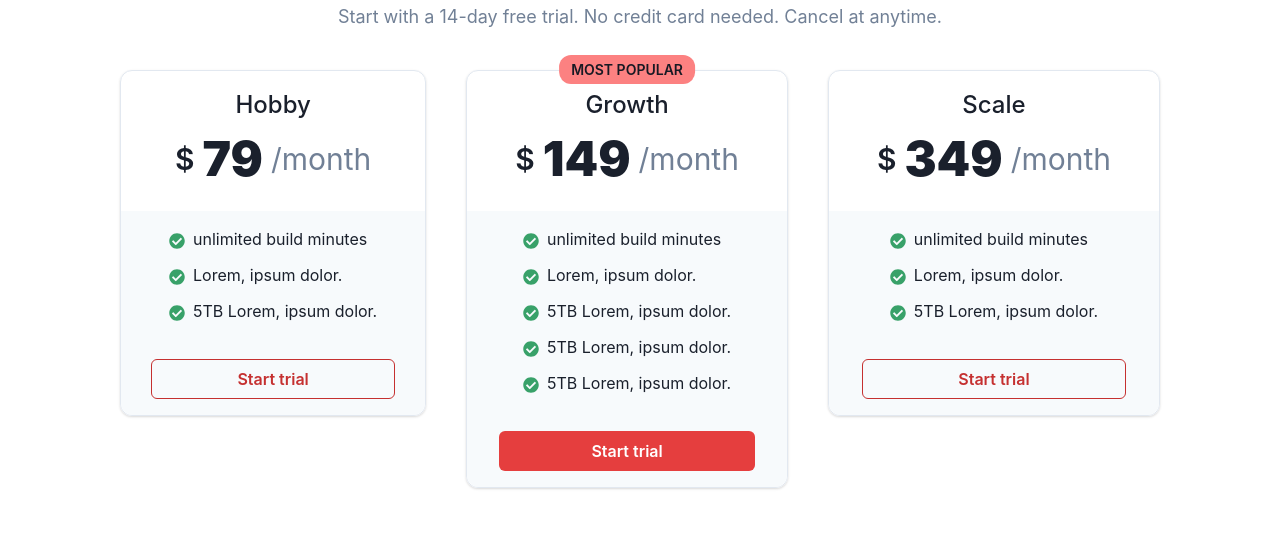
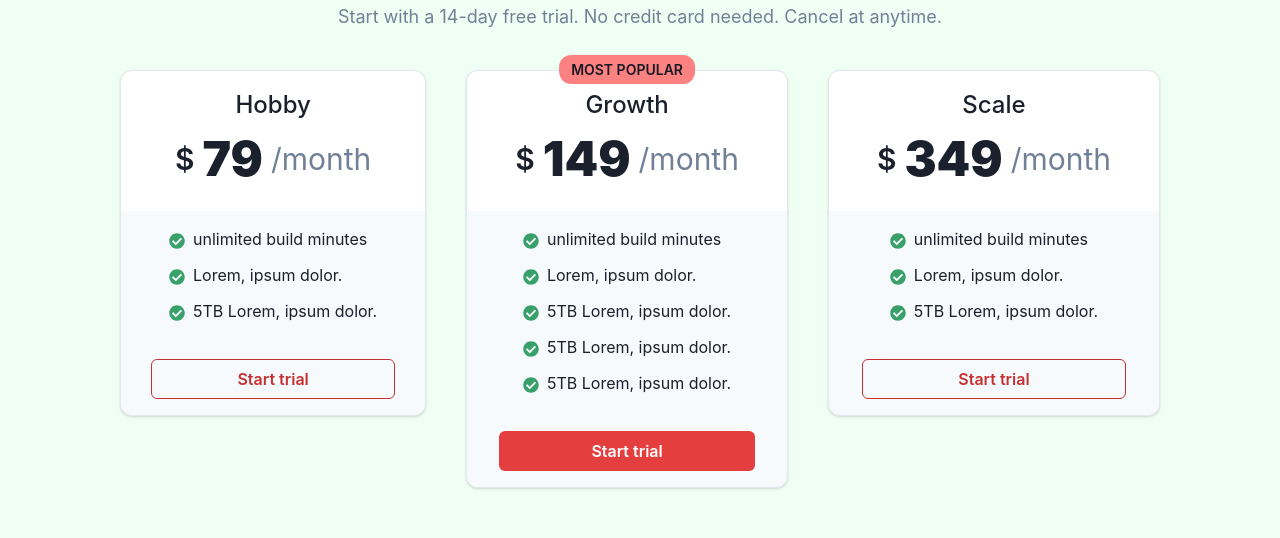
Before and after one commit to NutriTrack-UoW/NutriTrack, a React (Vite) app in the folder NutriTrack-Frontend/: page /pricing in a window 1280 px wide. Shown: the part 176-714 px from the top of the page. Built offline with nearby package versions, Linux system fonts and the light colour scheme; no server answers.

Commit message:
pricing, features and testimonials page styling

```diff
--- a/NutriTrack-Frontend/src/Pages/FeaturesPage.tsx
+++ b/NutriTrack-Frontend/src/Pages/FeaturesPage.tsx
@@ -83,7 +83,7 @@ const features = FeaturesList;
 
 const Features = () => {
   return (
-    <Box className="w-full min-h-screen flex flex-col">
+    <Box className="w-full min-h-screen flex flex-col" bg="green.50">
       {/* ✅ Fixed Navbar */}
       <Box className="fixed top-0 left-0 w-full z-50 bg-navbar">
         <Navbar />
--- a/NutriTrack-Frontend/src/Pages/PricingPage.tsx
+++ b/NutriTrack-Frontend/src/Pages/PricingPage.tsx
@@ -29,7 +29,9 @@ interface Props {
 		borderWidth="1px"
 		alignSelf={{ base: 'center', lg: 'flex-start' }}
 		borderColor={useColorModeValue('gray.200', 'gray.500')}
-		borderRadius={'xl'}>
+		borderRadius={'xl'}
+		bg="white"
+		>
 		{children}
 	  </Box>
 	)
@@ -37,7 +39,7 @@ interface Props {
 const Pricing = () => {
 
 	return (
-		<Box className="w-full min-h-screen flex flex-col">
+		<Box className="w-full min-h-screen flex flex-col"bg="green.50">
 
 			{/* ✅ Fixed Navbar */}
 			<Box className="fixed top-0 left-0 w-full z-50 bg-navbar">
--- a/NutriTrack-Frontend/src/Pages/TestimonialsPage.tsx
+++ b/NutriTrack-Frontend/src/Pages/TestimonialsPage.tsx
@@ -123,7 +123,7 @@ const testimonials = [
 const Testimonials = () => {
 
 	return (
-		<Box className="w-full min-h-screen flex flex-col">
+		<Box className="w-full min-h-screen flex flex-col" bg="green.50">
 
 			{/* ✅ Fixed Navbar */}
 			<Box className="fixed top-0 left-0 w-full z-50 bg-navbar">
```
